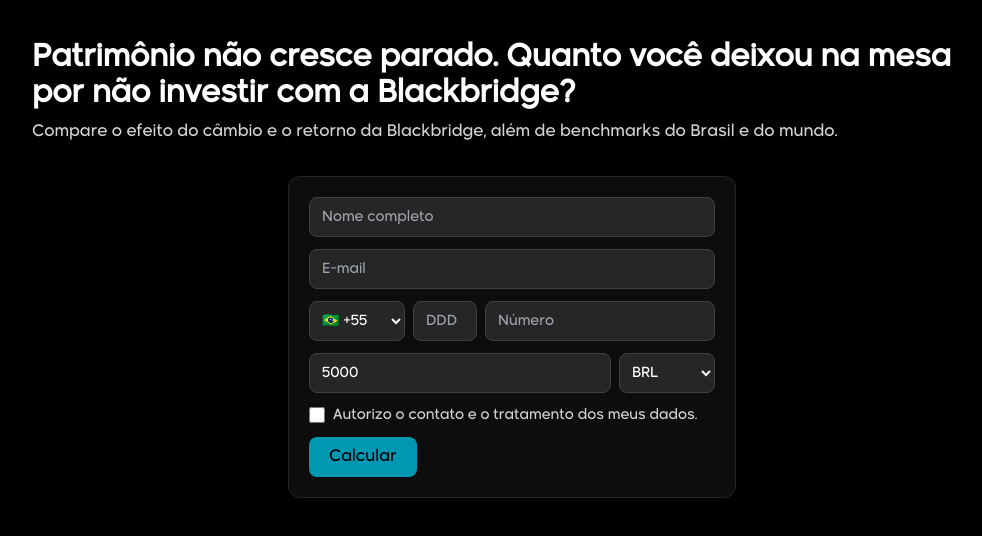
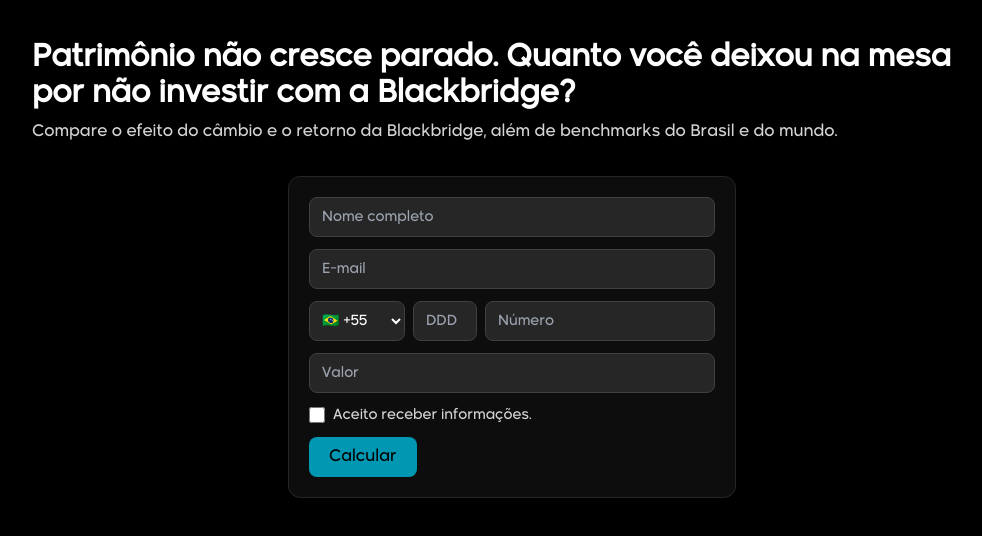
Before and after one commit to Xamoso/blackbridge, a Next.js app: page /lp/calculadora in a window 1280 px wide. Shown: the top 536 px of the page, without its empty margins (128-1110 px from the left). Built offline with nearby package versions, Linux system fonts and the light colour scheme.

Commit message:
Atualização do site com alterações testadas em ambiente local

```diff
--- a/app/lp/calculadora/components/LeadGate.tsx
+++ b/app/lp/calculadora/components/LeadGate.tsx
@@ -32,8 +32,6 @@
   { iso2: 'AR', name: 'Argentina',       dialCode: '54',  flag: '🇦🇷' },
 ];
 
-const currencies = ['BRL', 'USD', 'EUR', 'GBP', 'MXN', 'CLP', 'ARS'] as const;
-
 /* ───── Helpers de validação ───── */
 function isValidName(name: string) {
   const n = (name || '').trim();
@@ -65,12 +63,13 @@
   const [loading, setLoading] = useState(false);
   const [submitted, setSubmitted] = useState(false);
 
+  // Mantemos currency fixo em BRL no estado "form"
   const [form, setForm] = useState<LeadPayload>({
     name: '',
     email: '',
     phone: '',
-    amount: 5000,
-    currency: 'BRL',
+    amount: 0,          // não pré-preenche na UI
+    currency: 'BRL',    // fixo
     consent: false,
     utm: {},
   });
@@ -84,9 +83,19 @@
 
   const [errors, setErrors] = useState<{ name?: string; email?: string; phone?: string }>({});
 
+  // Valor: estado como string para permitir campo vazio + placeholder
+  const [amountInput, setAmountInput] = useState<string>(''); // começa em branco
+  const amountNumber = useMemo(() => Number(amountInput), [amountInput]);
+  const isAmountValid = amountInput.trim() !== '' && Number.isFinite(amountNumber) && amountNumber >= 100;
+
   const isFormValid = useMemo(
-    () => isValidName(form.name) && isValidEmail(form.email) && isValidE164(e164) && form.consent,
-    [form.name, form.email, form.consent, e164],
+    () =>
+      isValidName(form.name) &&
+      isValidEmail(form.email) &&
+      isValidE164(e164) &&
+      isAmountValid &&
+      form.consent,
+    [form.name, form.email, form.consent, e164, isAmountValid],
   );
 
   function getUTM() {
@@ -116,7 +125,7 @@
     if (hp.trim()) {
       // não grava, mas libera resultado (silencia bot)
       window.dispatchEvent(new CustomEvent('blackbridge:lead_submitted', {
-        detail: { amount: form.amount, currency: form.currency, name: form.name },
+        detail: { amount: amountNumber, currency: 'BRL', name: form.name },
       }));
       setSubmitted(true);
       const el = document.getElementById('bb-results');
@@ -128,6 +137,8 @@
       setLoading(true);
       const payload: LeadPayload & { honeypot?: string } = {
         ...form,
+        amount: amountNumber,  // usa o número validado
+        currency: 'BRL',       // força BRL
         phone: e164,
         utm: getUTM(),
         honeypot: hp,
@@ -142,7 +153,7 @@
 
       // dispara resultados
       window.dispatchEvent(new CustomEvent('blackbridge:lead_submitted', {
-        detail: { amount: form.amount, currency: form.currency, name: form.name },
+        detail: { amount: amountNumber, currency: 'BRL', name: form.name },
       }));
 
       // esconde o card e scroll para resultados
@@ -256,29 +267,24 @@
         </div>
         {errors.phone && <p className="text-xs text-red-400 -mt-1">{errors.phone}</p>}
 
-        {/* Valor + Moeda */}
-        <div className="flex gap-2">
+        {/* Valor (BRL fixo) */}
+        <div className="flex">
           <input
             required
             type="number"
             min={100}
             step={100}
             className={`${input} flex-1`}
-            placeholder="Valor para simular"
-            value={form.amount}
-            onChange={(e) => setForm((s) => ({ ...s, amount: Number(e.target.value) }))}
+            placeholder="Valor"
+            value={amountInput}
+            onChange={(e) => {
+              setAmountInput(e.target.value);
+              // mantém form.amount sincronizado quando houver número
+              const n = Number(e.target.value);
+              setForm((s) => ({ ...s, amount: Number.isFinite(n) ? n : 0 }));
+            }}
+            aria-label="Valor"
           />
-          <select
-            className={`${select} w-24`}
-            value={form.currency}
-            onChange={(e) => setForm((s) => ({ ...s, currency: e.target.value }))}
-          >
-            {currencies.map((c) => (
-              <option key={c} value={c}>
-                {c}
-              </option>
-            ))}
-          </select>
         </div>
 
         {/* Consentimento */}
@@ -290,7 +296,7 @@
             className="h-4 w-4"
             required
           />
-          <span className="text-neutral-300">Autorizo o contato e o tratamento dos meus dados.</span>
+          <span className="text-neutral-300">Aceito receber informações.</span>
         </label>
 
         {/* Ação */}
```
